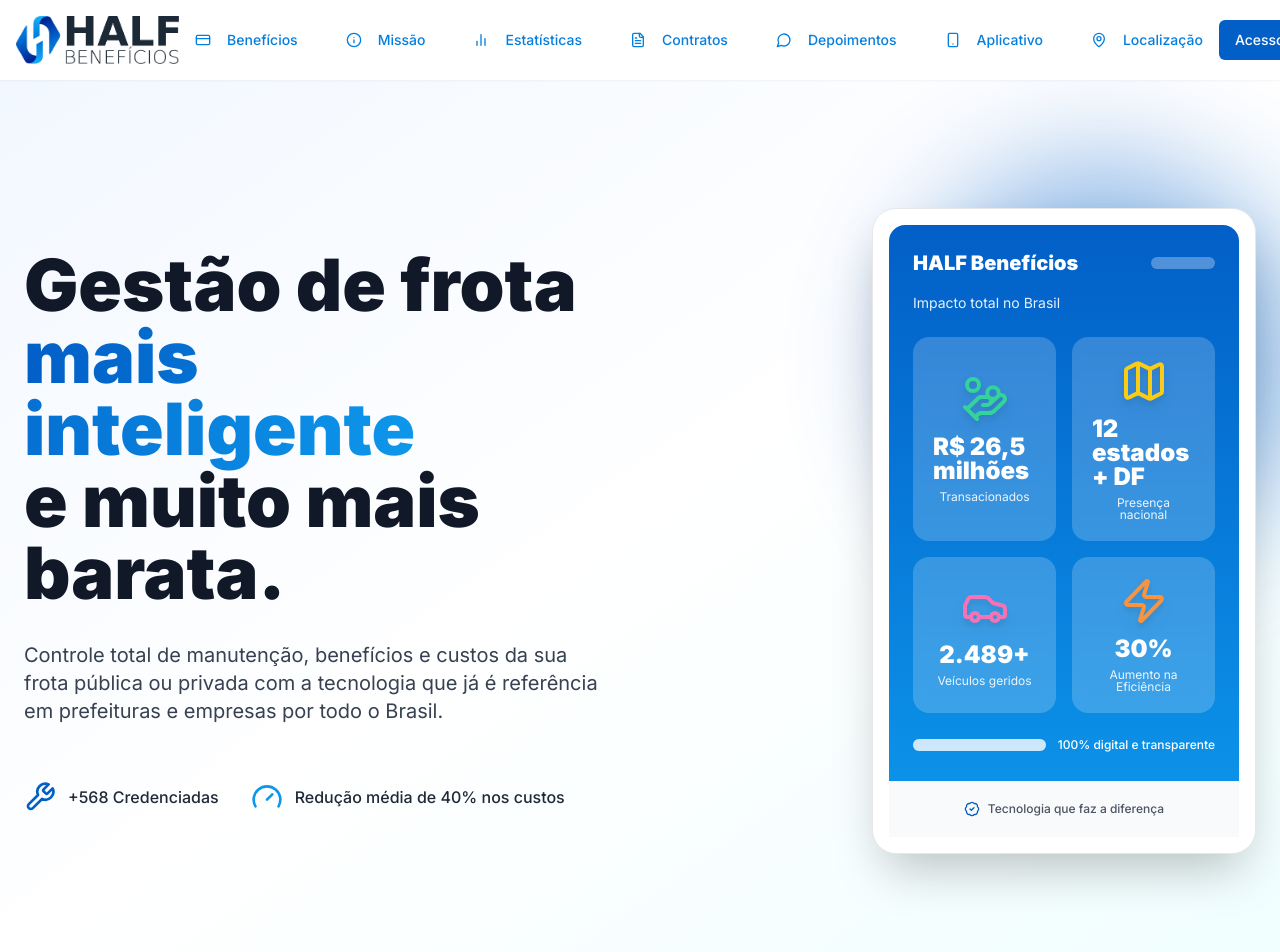
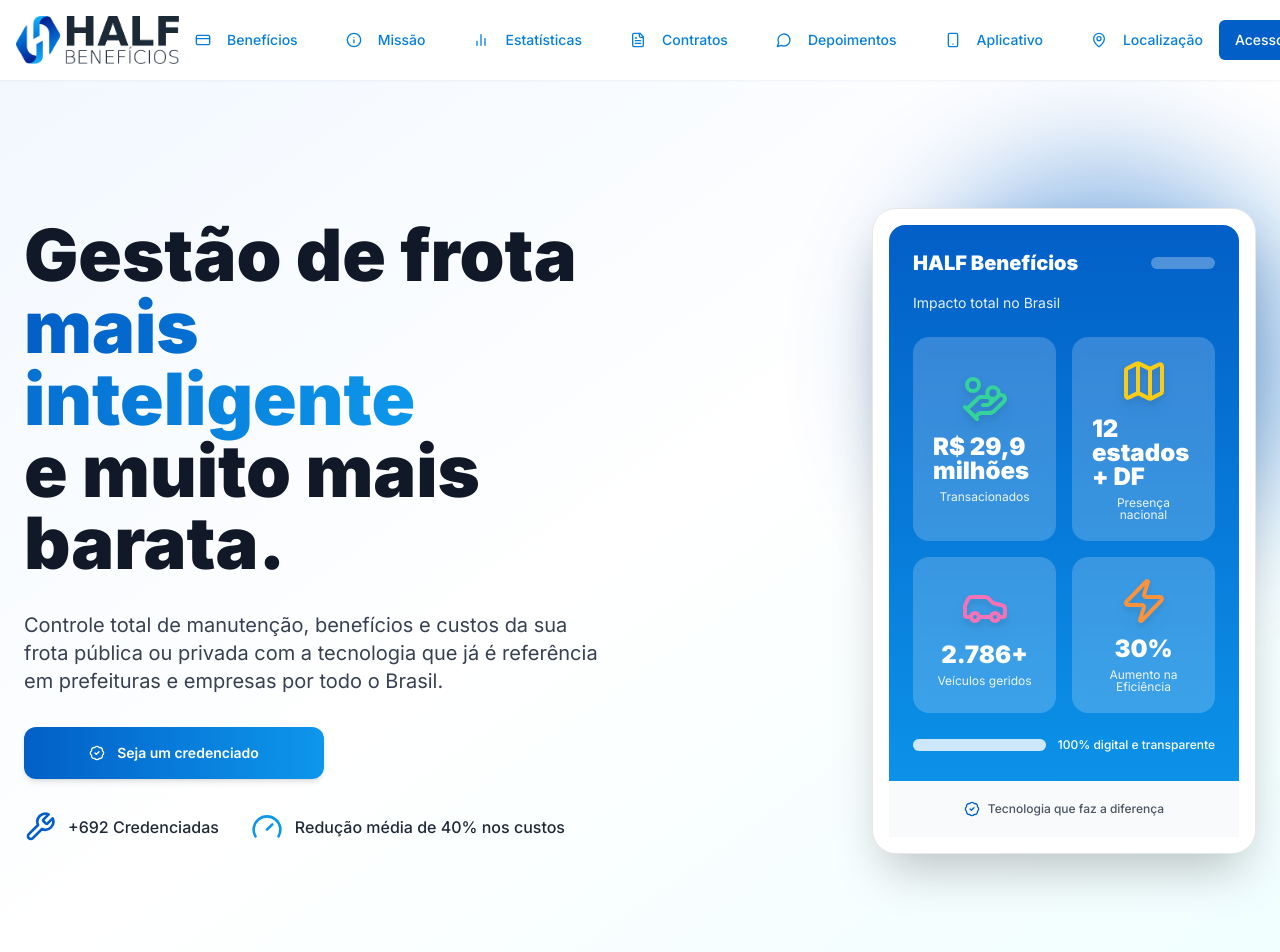
Before and after one commit to iampedrosilva/site-half, a Next.js app: page / in a window 1280 px wide. Shown: the top 952 px of the page. Built offline with nearby package versions, Linux system fonts and the light colour scheme.

Commit message:
Dados atualizados e botão de credenciada atualizado

```diff
--- a/components/hero.tsx
+++ b/components/hero.tsx
@@ -8,10 +8,10 @@
   const [hoveredMetric, setHoveredMetric] = useState<number | null>(null)
 
   const metrics = [
-    { value: "R$ 26,5 milhões",    label: "Transacionados",         icon: HandCoins, color: "text-emerald-400 drop-shadow-lg" },
-    { value: "12 estados + DF",    label: "Presença nacional",      icon: Map,       color: "text-yellow-400 drop-shadow-lg" },
-    { value: "2.489+",             label: "Veículos geridos",       icon: Car,       color: "text-pink-400 drop-shadow-lg" },
-    { value: "30%",                label: "Aumento na Eficiência",  icon: Zap,       color: "text-orange-400 drop-shadow-lg" },
+    { value: "R$ 29,9 milhões", label: "Transacionados", icon: HandCoins, color: "text-emerald-400 drop-shadow-lg" },
+    { value: "12 estados + DF", label: "Presença nacional", icon: Map, color: "text-yellow-400 drop-shadow-lg" },
+    { value: "2.786+", label: "Veículos geridos", icon: Car, color: "text-pink-400 drop-shadow-lg" },
+    { value: "30%", label: "Aumento na Eficiência", icon: Zap, color: "text-orange-400 drop-shadow-lg" },
   ]
 
   return (
@@ -21,7 +21,7 @@
       <div className="relative max-w-7xl mx-auto px-6 py-20 lg:py-32">
         <div className="grid lg:grid-cols-2 gap-12 lg:gap-20 items-center">
 
-          {/* Texto */}
+
           <motion.div
             initial={{ opacity: 0, y: 40 }}
             animate={{ opacity: 1, y: 0 }}
@@ -41,11 +41,55 @@
               Controle total de manutenção, benefícios e custos da sua frota pública ou privada com a tecnologia que já é referência em prefeituras e empresas por todo o Brasil.
             </p>
 
+            {/* CTA - Seja um Credenciado (compacto + shine elegante) */}
+            <motion.div
+              initial={{ opacity: 0, y: 14 }}
+              animate={{ opacity: 1, y: 0 }}
+              transition={{ duration: 0.45, delay: 0.25 }}
+              className="mt-8 flex justify-center lg:justify-start"
+            >
+              <motion.a
+                href="https://frotas.halfbeneficios.com/register"
+                target="_blank"
+                rel="noopener noreferrer"
+                whileHover={{ scale: 1.04 }}
+                whileTap={{ scale: 0.96 }}
+                className="relative inline-flex items-center gap-3
+             px-12 py-4
+             min-w-[300px] justify-center
+             rounded-xl
+             bg-gradient-to-r from-[#025fc7] to-[#0d97eb]
+             text-white text-sm font-semibold
+             shadow-md hover:shadow-lg
+             overflow-hidden"
+              >
+                {/* Shine layer */}
+                <motion.span
+                  className="absolute inset-0 -translate-x-full
+               bg-gradient-to-r from-transparent via-white/35 to-transparent
+               skew-x-12"
+                  animate={{ x: ["-100%", "120%"] }}
+                  transition={{
+                    duration: 2.8,
+                    ease: "linear",
+                    repeat: Infinity,
+                    repeatDelay: 1.2,
+                  }}
+                />
+
+                {/* Conteúdo */}
+                <BadgeCheck className="w-4 h-4 relative z-10" />
+                <span className="relative z-10">
+                  Seja um credenciado
+                </span>
+              </motion.a>
+            </motion.div>
+
             {/* Badges de confiança */}
-            <div className="mt-14 flex flex-wrap gap-8 justify-center lg:justify-start">
+            <div className="mt-8 flex flex-wrap gap-8 justify-center lg:justify-start">
               <div className="flex items-center gap-3">
                 <Wrench className="w-8 h-8 text-[#025fc7]" />
-                <span className="font-medium text-gray-800">+568 Credenciadas</span>
+                <span className="font-medium text-gray-800">+692 Credenciadas</span>
               </div>
               <div className="flex items-center gap-3">
                 <Gauge className="w-8 h-8 text-[#0d97eb]" />
@@ -54,7 +98,7 @@
             </div>
           </motion.div>
 
-          {/* Mockup do celular - VERSÃO FINAL COM FOOTER LINDO */}
+
           <motion.div
             initial={{ opacity: 0, scale: 0.92 }}
             animate={{ opacity: 1, scale: 1 }}
@@ -106,7 +150,7 @@
                   ))}
                 </div>
 
-                {/* Barra de progresso */}
+
                 <div className="px-6 pt-6 pb-4">
                   <div className="flex items-center gap-3 mb-3">
                     <div className="flex-1 h-3 bg-white/30 rounded-full overflow-hidden">
@@ -121,7 +165,6 @@
                   </div>
                 </div>
 
-                {/* FOOTER LINDO DO DASHBOARD ORIGINAL (agora aqui!) */}
                 <div className="bg-gray-50 px-6 py-5 text-center">
                   <p className="text-xs text-gray-600 font-medium flex items-center justify-center gap-2">
                     <BadgeCheck className="w-4 h-4 text-[#025fc7]" />
--- a/components/performance-metrics.tsx
+++ b/components/performance-metrics.tsx
@@ -5,7 +5,7 @@
 const metrics = [
   { label: "Redução de Custos", value: 40, suffix: "%" },
   { label: "Aumento na Eficiência", value: 30, suffix: "%" },
-  { label: "Veículos Geridos", value: 2.489, suffix: "+" },
+  { label: "Veículos Geridos", value: 2.786, suffix: "+" },
 ]
 
 export default function PerformanceMetrics() {
--- a/components/statistics.tsx
+++ b/components/statistics.tsx
@@ -47,7 +47,7 @@
             <Car className="h-16 w-16 mx-auto mb-4" />
             <h3 className="text-2xl font-bold mb-2">Veículos Geridos</h3>
             <p className="text-4xl font-bold">
-              <AnimatedCounter end={2489} duration={4000} start={isInView} />+
+              <AnimatedCounter end={2786} duration={4000} start={isInView} />+
             </p>
             <p className="text-sm mt-2">Frota pública certificada</p>
           </motion.div>
@@ -60,7 +60,7 @@
             <Wrench className="h-16 w-16 mx-auto mb-4" />
             <h3 className="text-2xl font-bold mb-2">Oficinas Credenciadas</h3>
             <p className="text-4xl font-bold">
-              <AnimatedCounter end={568} duration={4000} start={isInView} />+
+              <AnimatedCounter end={692} duration={4000} start={isInView} />+
             </p>
             <p className="text-sm mt-2">Rede credenciada regulamentada em todo o Brasil</p>
           </motion.div>
@@ -73,7 +73,7 @@
             <FileCheck className="h-16 w-16 mx-auto mb-4" />
             <h3 className="text-2xl font-bold mb-2">Orçamentos Aprovados</h3>
             <p className="text-4xl font-bold">
-              <AnimatedCounter end={6838} duration={4000} start={isInView} />+
+              <AnimatedCounter end={12350} duration={4000} start={isInView} />+
             </p>
             <p className="text-sm mt-2">Atualizados em tempo real</p>
           </motion.div>
```
